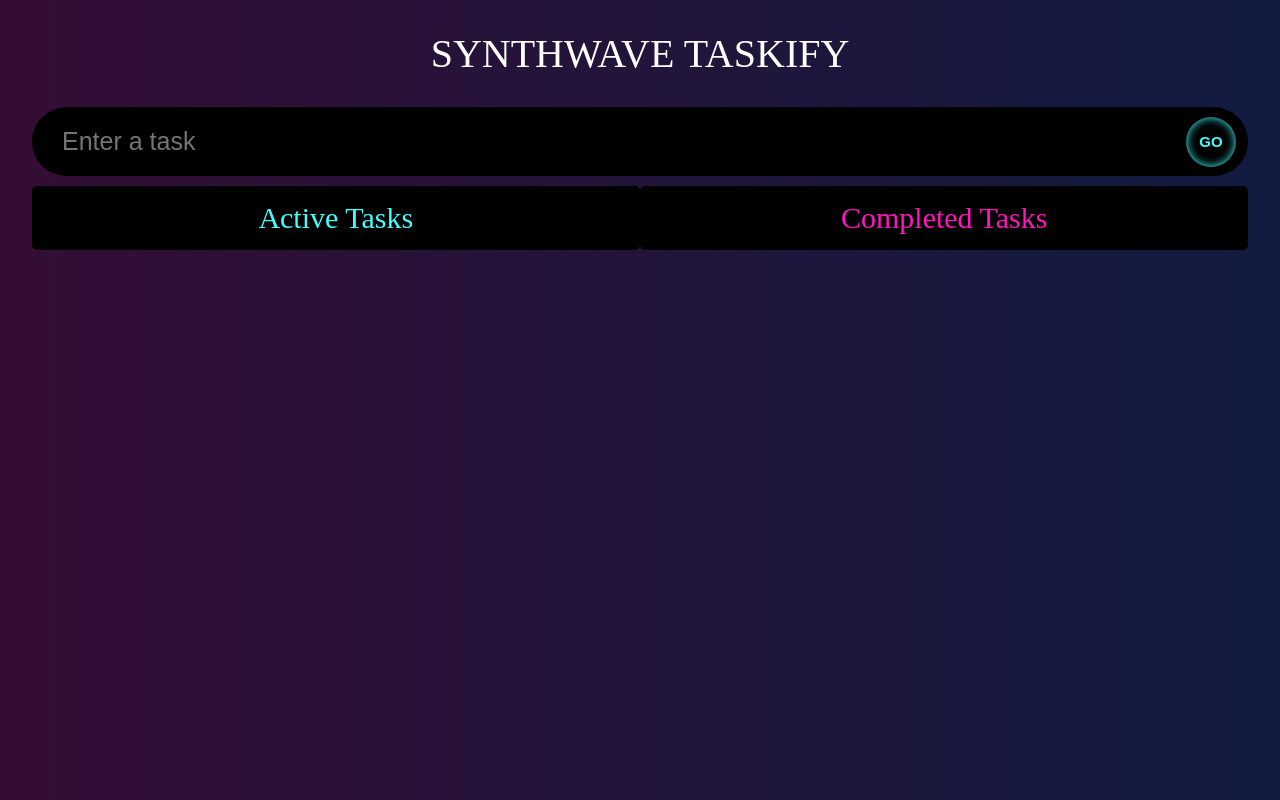
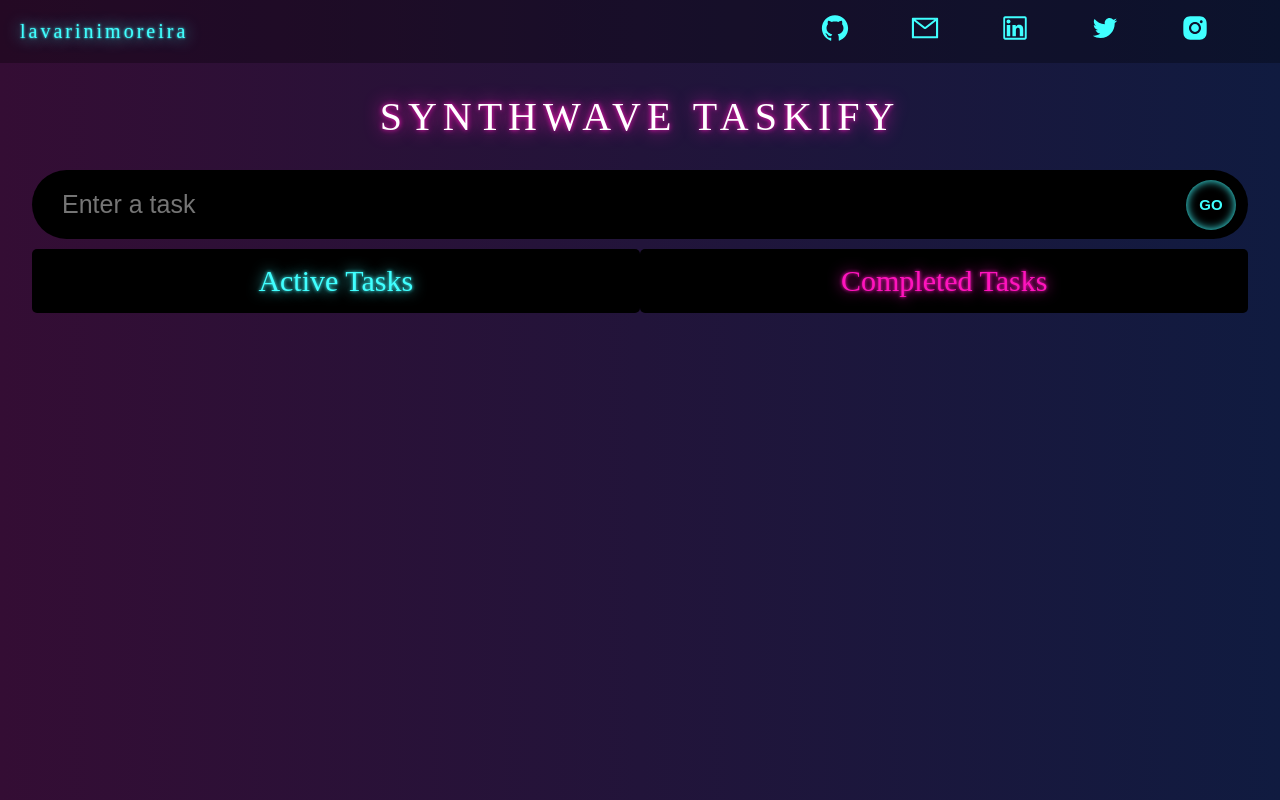
Before and after one commit to lavarinimoreira/synthwave-taskify, a React (Create React App) app: page / in a window 1280 px wide. Shown: the top 800 px of the page. Built offline with nearby package versions, Linux system fonts and the light colour scheme; a web font is replaced by a local one.

Commit message:
adding styles

```diff
--- a/src/App.css
+++ b/src/App.css
@@ -6,7 +6,7 @@
   display: flex;
   flex-direction: column;
   align-items: center;
-  background: linear-gradient(.25turn, #340D34, 50%, #101B40);
+
   font-family: 'DotGothic16', cursive;
 }
 
@@ -17,7 +17,11 @@
   color: white;
   z-index: 1;
   text-align: center;
+  letter-spacing: .15em;
+  text-shadow: 0 0 0.125em var(--clr-neon), 0 0 0.45em var(--clr-neon);
 }
+
+
 
 @media (max-width: 800px) {
   .heading{
--- a/src/App.tsx
+++ b/src/App.tsx
@@ -5,6 +5,7 @@ import TodoList from './components/TodoList';
 import { Todo } from './model';
 import { DragDropContext, DropResult } from 'react-beautiful-dnd'
 import styled from 'styled-components';
+import Header from './components/Header';
 
 const App: React.FC = () => {
 
@@ -58,6 +59,7 @@ const App: React.FC = () => {
   return (
     <DragDropContext onDragEnd={onDragEnd}>
       <div className='App'>
+        <Header />
         <span className='heading'>Synthwave Taskify</span>
         <InputFeild
           todo={todo}
--- a/src/components/styles.css
+++ b/src/components/styles.css
@@ -76,10 +76,12 @@
     color: #40ffff;
     font-size: 30px;
     align-self: center;
+    text-shadow: 0 0 0.125em #40ffff, 0 0 0.45em #40ffff;
 }
 
 .todos__heading--done{
     color: hsl(317 100% 54%);
+    text-shadow: 0 0 0.125em var(--clr-neon), 0 0 0.45em var(--clr-neon)
 }
 
 .todos__single{
@@ -175,6 +177,50 @@
     box-shadow: inset 0 0 20px var(--clr-neon);
 }
 
+.header{
+    display: flex;
+    align-items: center;
+    justify-content: space-between;
+    width: 100%;
+    background-color: rgba(0,0,0,0.3);
+
+}
+
+.header div{
+    margin: 0 40px;
+}
+
+.header a{
+    letter-spacing: .15em;
+    text-shadow: 0 0 0.125em #40ffff, 0 0 0.8em #40ffff;
+}
+
+.header a,
+.header div a{
+    color: #40ffff;
+    text-decoration: none;
+    font-size: 20px;
+    transition: all 0.2s;
+    padding: 1em;
+}
+
+.header div a {
+    font-size: 30px;
+
+}
+
+.header a:hover{
+    text-shadow: 0 0 0.125em var(--clr-neon), 0 0 0.45em var(--clr-neon);
+    cursor: pointer;
+    color: var(--clr-neon);
+}
+
+.header div a:hover{
+    text-shadow: 0 0 0.125em var(--clr-neon), 0 0 0.45em var(--clr-neon);
+    cursor: pointer;
+    color: var(--clr-neon);
+    transition: 0.2s;
+}
 
 
 @media (max-width:1100px){
@@ -197,3 +243,19 @@
         flex-direction: column;
     }
 }
+
+@media (max-width: 880px){
+    .header{
+        flex-direction: column;
+        justify-content: center;
+    }
+}
+
+@media (max-width: 540px){
+    .header div{
+        display: flex;
+
+    }
+
+
+}
--- a/src/index.css
+++ b/src/index.css
@@ -5,9 +5,15 @@ body {
     sans-serif;
   -webkit-font-smoothing: antialiased;
   -moz-osx-font-smoothing: grayscale;
+  background: linear-gradient(.25turn, #340D34, 50%, #101B40);
 }
 
 code {
   font-family: source-code-pro, Menlo, Monaco, Consolas, 'Courier New',
     monospace;
 }
+
+html , body{
+  overflow: auto;
+  overflow-x: hidden;
+}
```
